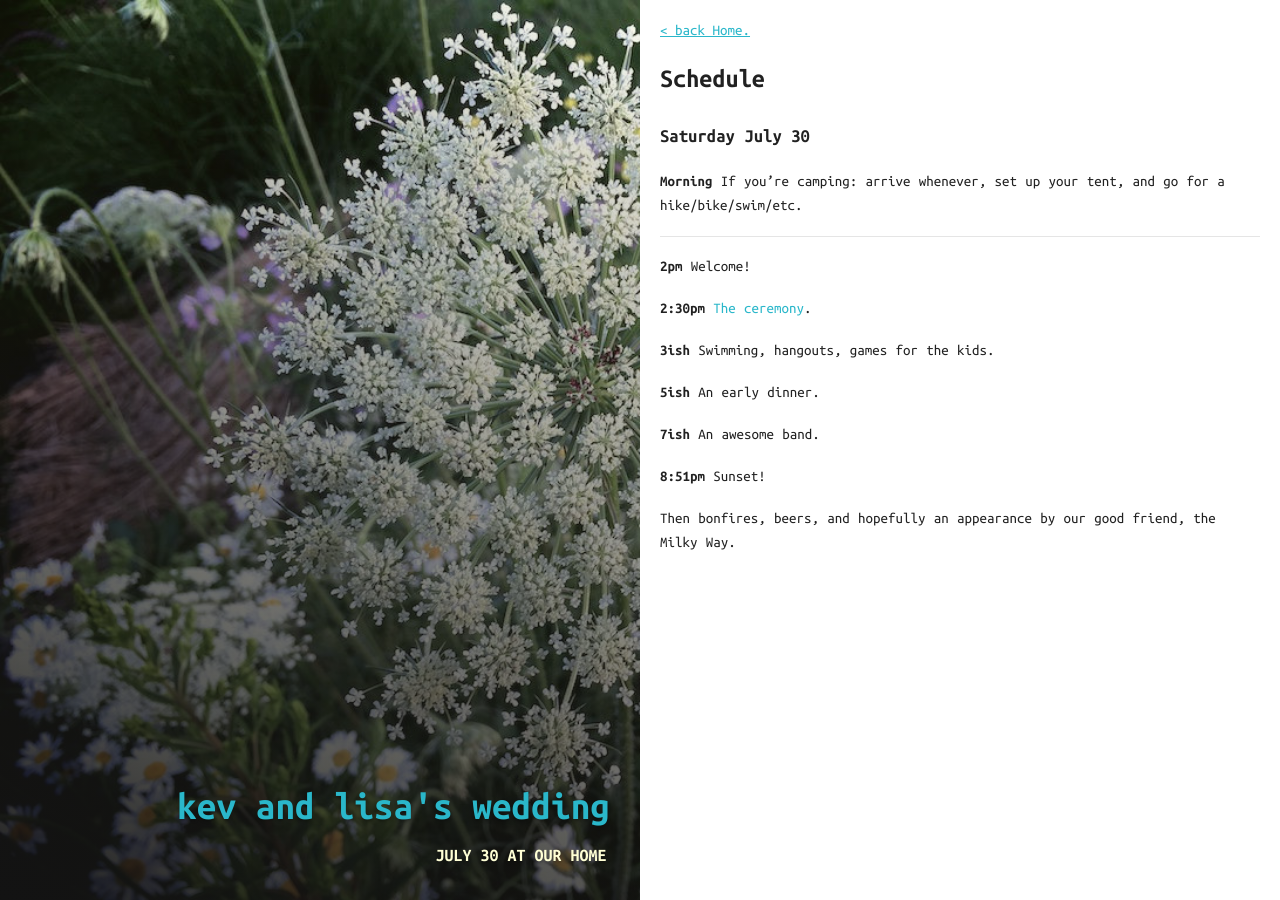
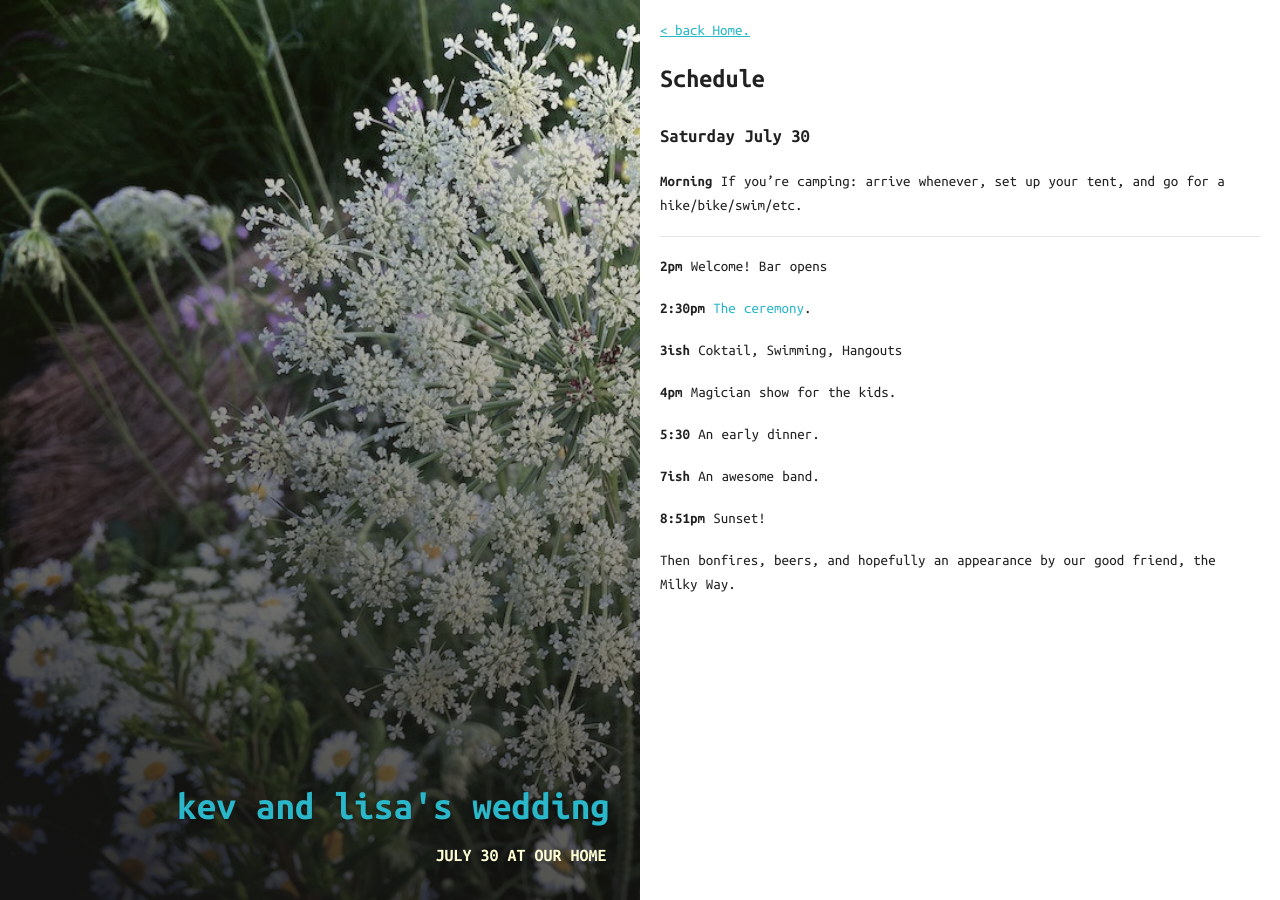
Before and after one commit to kevwalsh/carota, a Jekyll site: the page built from _posts/2016-01-05-schedule.md, in a window 1280 px wide. Built offline with Jekyll 4.4.1, drawn with Linux system fonts in a browser that asks for light colours.

Commit message:
Update 2016-01-05-schedule.md

```diff
--- a/_posts/2016-01-05-schedule.md
+++ b/_posts/2016-01-05-schedule.md
@@ -15,13 +15,15 @@ image:
 
 -----
 
-**2pm** Welcome!
+**2pm** Welcome! Bar opens
 
 **2:30pm** [The ceremony](/ceremony).
 
-**3ish** Swimming, hangouts, games for the kids.
+**3ish** Coktail, Swimming, Hangouts
 
-**5ish** An early dinner.
+**4pm** Magician show for the kids.
+
+**5:30** An early dinner.
 
 **7ish** An awesome band.
 
```
